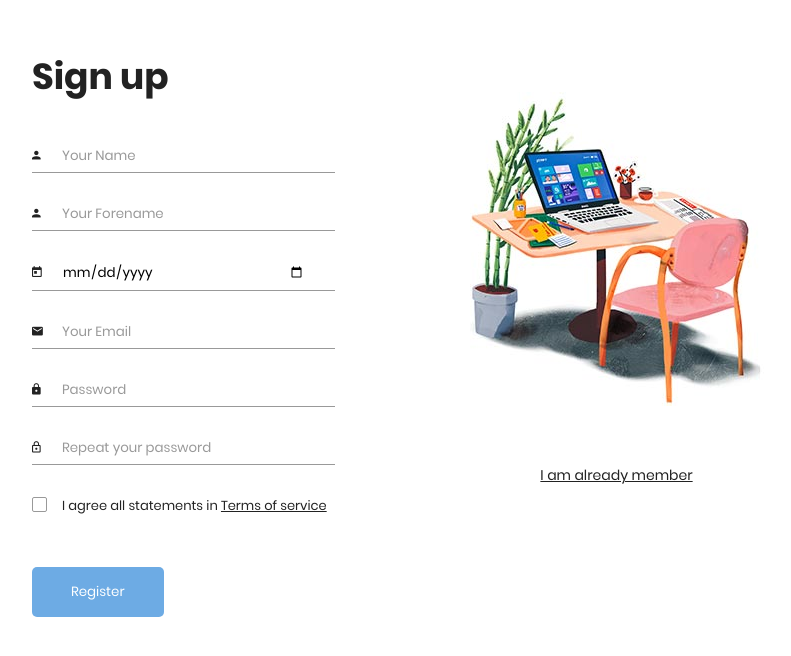
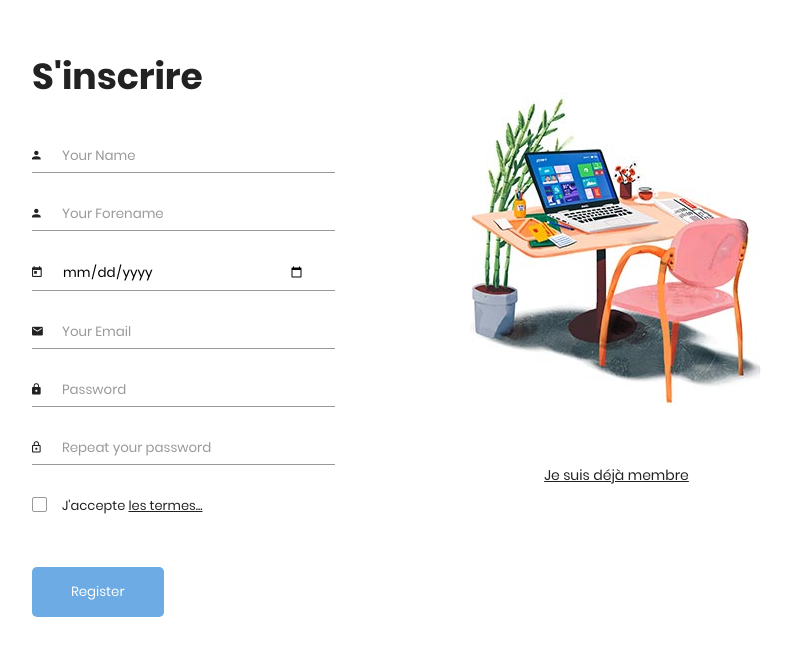
Before and after one commit to SebLemoine/TPGIT, a plain HTML site: page inscription.html in a window 1280 px wide. Shown: the part 186-842 px from the top of the page, without its empty margins (267-1058 px from the left). Drawn offline with Linux system fonts and the light colour scheme; files whose address does not match are found by name.

Commit message:
lang(): Traduction d'en a fr des pages suivantes
- connexion.html
- inscription.html

```diff
--- a/inscription.html
+++ b/inscription.html
@@ -4,7 +4,7 @@
     <meta charset="UTF-8">
     <meta name="viewport" content="width=device-width, initial-scale=1.0">
     <meta http-equiv="X-UA-Compatible" content="ie=edge">
-    <title>Sign Up Form by Colorlib</title>
+    <title>Page d'inscription</title>
 
     <!-- Font Icon -->
     <link rel="stylesheet" href="assets/fonts/material-icon/css/material-design-iconic-font.min.css">
@@ -21,7 +21,7 @@
             <div class="container">
                 <div class="signup-content">
                     <div class="signup-form">
-                        <h2 class="form-title">Sign up</h2>
+                        <h2 class="form-title">S'inscrire</h2>
                         <form method="POST" class="register-form" id="register-form">
                             <div class="form-group">
                                 <label for="name"><i class="zmdi zmdi-account "></i></label>
@@ -49,7 +49,7 @@
                             </div>
                             <div class="form-group">
                                 <input type="checkbox" name="agree-term" id="agree-term" class="agree-term" required />
-                                <label for="agree-term" class="label-agree-term"><span><span></span></span>I agree all statements in  <a href="#" class="term-service">Terms of service</a></label>
+                                <label for="agree-term" class="label-agree-term"><span><span></span></span>J'accepte  <a href="#" class="term-service">les termes... </a></label>
                             </div>
                             <div class="form-group form-button">
                                 <input type="submit" name="signup" id="signup" class="form-submit" value="Register"/>
@@ -58,7 +58,7 @@
                     </div>
                     <div class="signup-image">
                         <figure><img src="assets/images/signup-image.jpg" alt="sing up image"></figure>
-                        <a href="#" class="signup-image-link">I am already member</a>
+                        <a href="#" class="signup-image-link">Je suis déjà membre</a>
                     </div>
                 </div>
             </div>
```
Also changed, not shown: connexion.html (+4 -4 lines).
